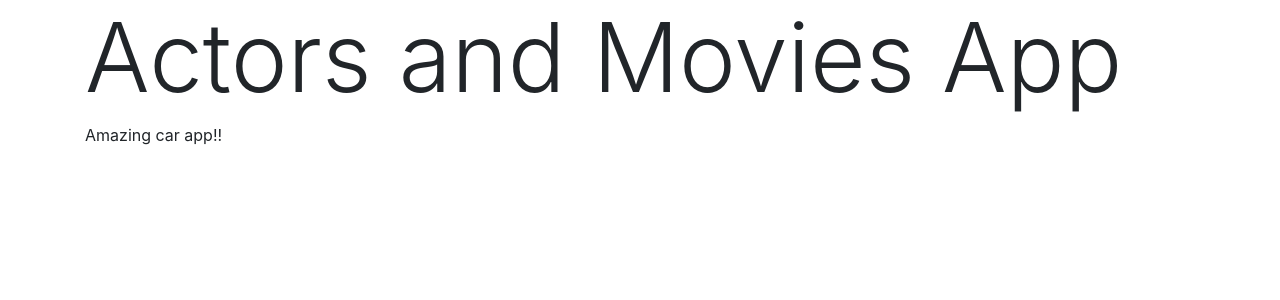
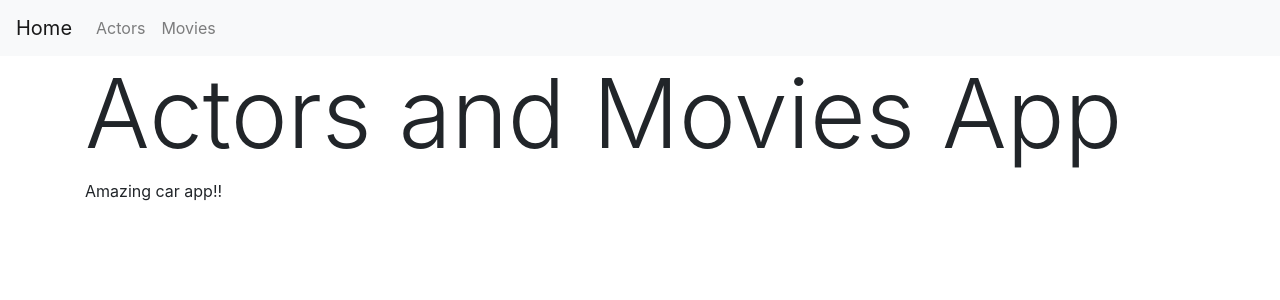
Before and after one commit to Dina4488/react-demo-app, a React (Create React App) app: page /#/ in a window 1280 px wide. Shown: the top 300 px of the page. Built offline with nearby package versions, Linux system fonts and the light colour scheme.

Commit message:
Add Navbar

```diff
--- a/src/App.js
+++ b/src/App.js
@@ -1,7 +1,7 @@
 
 import 'bootstrap/dist/css/bootstrap.min.css';
-import { Container } from 'react-bootstrap';
 import { HashRouter, Route, Switch } from 'react-router-dom';
+import NavBar from './component/NavBar/NavBar';
 import ActorsPage from './pages/ActorsPage/ActorsPage';
 import HomePage from './pages/HomePage/HomePage';
 import MoviePage from './pages/MoviePage/MoviePage';
@@ -9,6 +9,8 @@ import NotFoundPage from './pages/NotFoundPage/NotFoundPage';
 
 function App() {
   return (
+    <div>
+      <NavBar></NavBar>
       <HashRouter>
           <Switch>
               <Route exact path="/"><HomePage/></Route>
@@ -17,6 +19,7 @@ function App() {
               <Route path="/"><NotFoundPage/></Route>
           </Switch>
       </HashRouter>
+    </div>
   );
 }
 
--- a/src/component/NavBar/NavBar.js
+++ b/src/component/NavBar/NavBar.js
@@ -1,22 +1,18 @@
 import React from 'react';
-import { Button, Navbar, NavDropdown, Form , FormControl} from 'react-bootstrap';
+import { Button, Navbar, NavDropdown, Form , FormControl, Nav} from 'react-bootstrap';
 
 function NavBar({filterText , setFilterText, sortBy ,setSortBy }) {
     return (
-    <Navbar bg="dark" variant="dark">
-        {/* <Navbar.Brand href="#home"></Navbar.Brand>
-        <Form inline>
-            <FormControl type="text" className="mr-sm-2"
-                value={filterText} onChange={(e) => setFilterText(e.target.value)}
-                placeholder="Filter by a first or Last name" className="filterInp" />
-                <Form.Label>Example select</Form.Label>
-                <FormControl as="select" value={sortBy} onChange={(e) => setSortBy(e.target.value)}>
-                    <option value="firstName">First Name</option>
-                    <option value="lastName">Last Name</option>
-                    <option value="age">age</option>
-                </FormControl>
-        </Form>                      */}
-    </Navbar>
+        <Navbar bg="light" expand="lg">
+        <Navbar.Brand href="/">Home</Navbar.Brand>
+        <Navbar.Toggle aria-controls="basic-navbar-nav" />
+        <Navbar.Collapse id="basic-navbar-nav">
+          <Nav className="mr-auto">
+            <Nav.Link href="#/actors">Actors</Nav.Link>
+            <Nav.Link href="#/movies">Movies</Nav.Link>
+          </Nav>
+          </Navbar.Collapse>
+          </Navbar>
 
     );
 }
```
Lines whose indentation alone changed are shown as unchanged.
